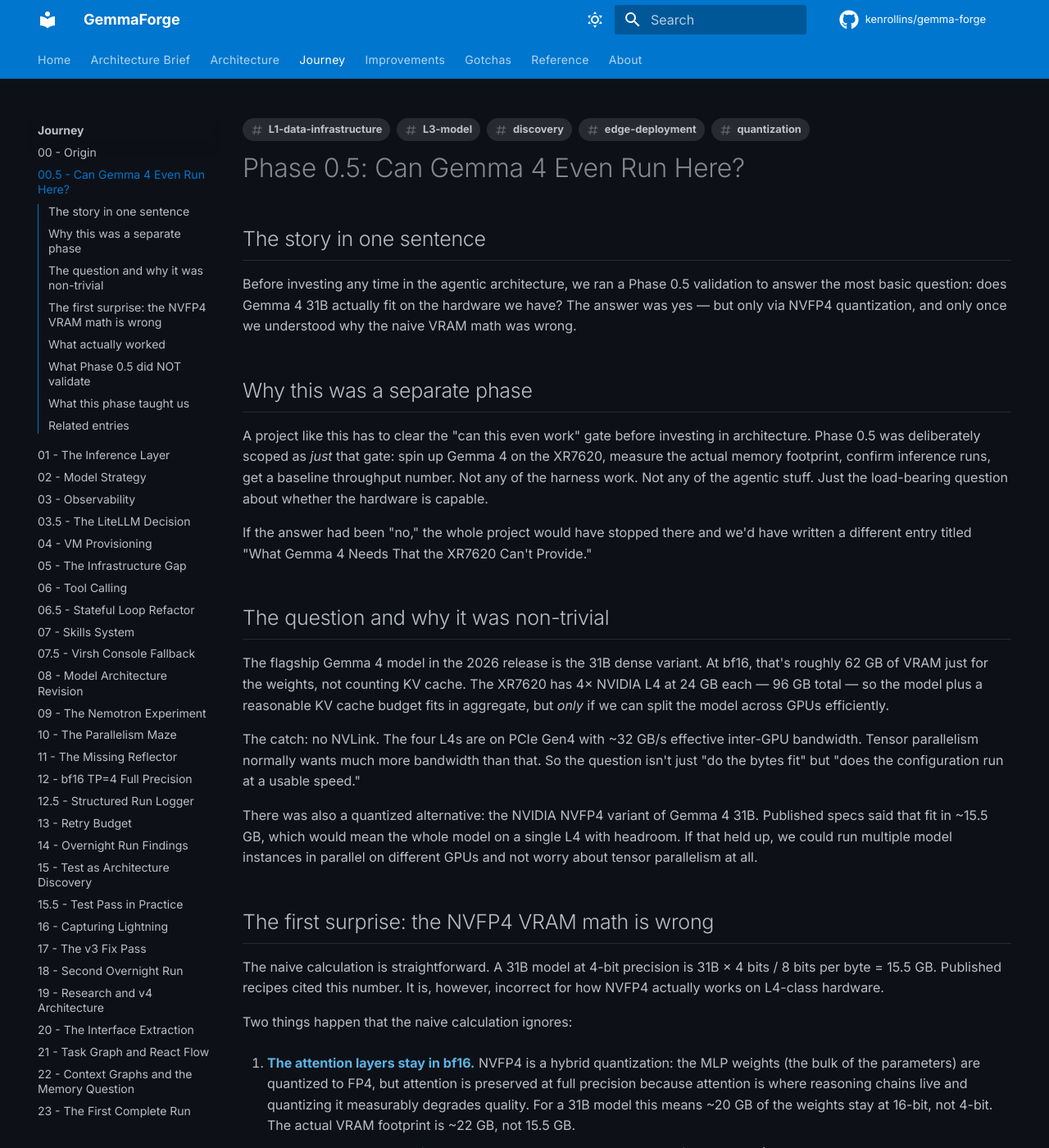
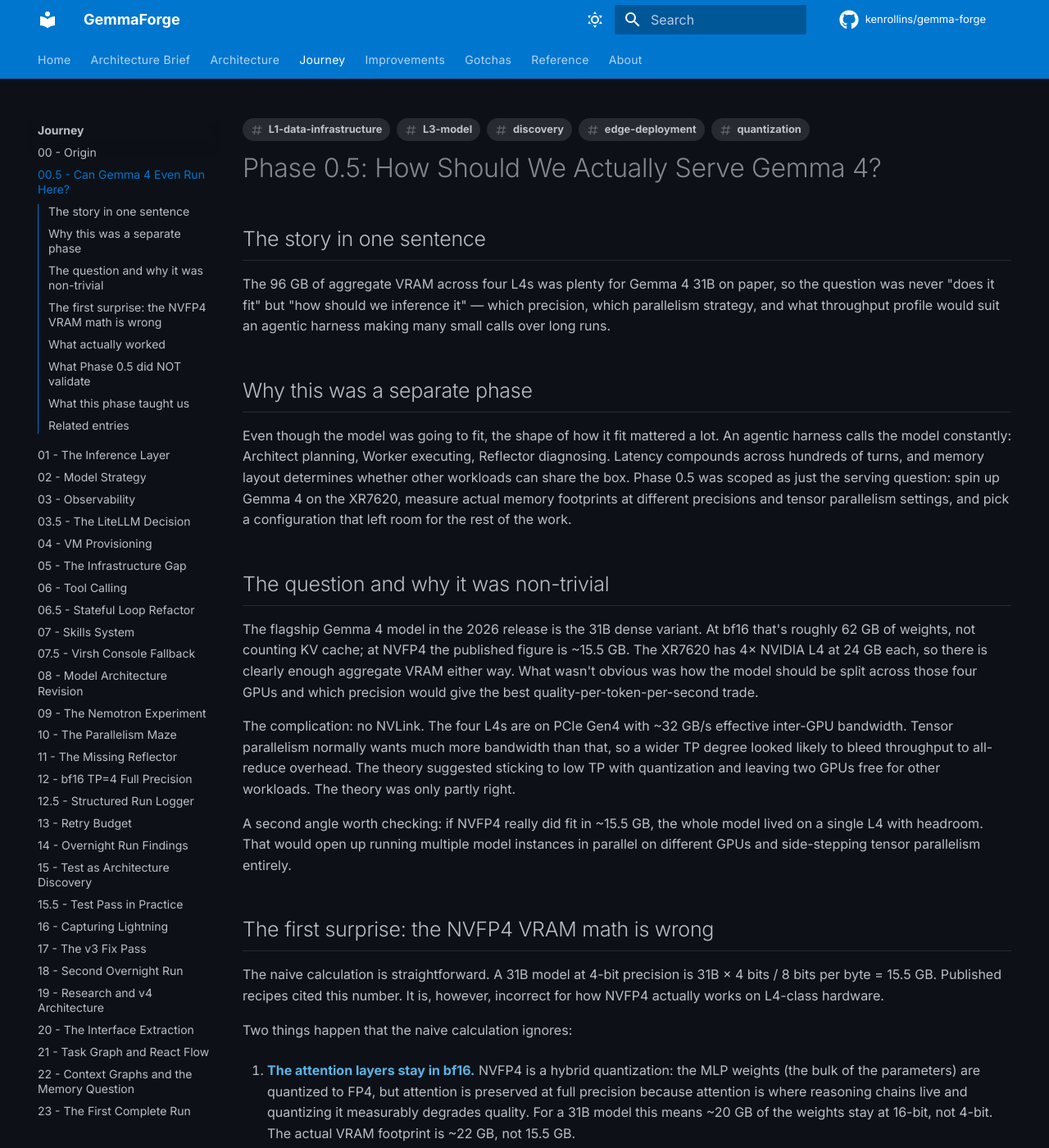
Before and after one commit to kenrollins/gemma-forge, an MkDocs documentation site: the page built from docs/journal/journey/00.5-can-gemma-4-even-run-here.md, in a window 1280 px wide and 1400 px high. Shown: the whole window at 82% size. Built offline with MkDocs 1.6.1 and Material for MkDocs 9.7.7, drawn with Linux system fonts in a browser that asks for light colours; comment, search, counter and statistics services are not loaded; some of the changed text lies outside the part shown.

Commit message:
docs(journal): reframe phase 0.5 around serving strategy
The fit question was never really in doubt — 96 GB across four L4s
accommodates Gemma 4 31B at any reasonable precision. Refocus the
entry on the real Phase 0.5 question: which precision, which tensor
parallelism degree, and which throughput profile best suit an agentic
harness making many small calls over long runs. Keep the NVFP4 VRAM
math surprise intact; it's now positioned as a finding within the
serving-strategy characterization rather than as a fit-or-fail moment.

Co-Authored-By: Claude Opus 4.6 (1M context) <noreply@anthropic.com>

```diff
--- a/docs/journal/journey/00.5-can-gemma-4-even-run-here.md
+++ b/docs/journal/journey/00.5-can-gemma-4-even-run-here.md
@@ -1,7 +1,7 @@
 ---
 id: journey-00.5-gemma-4-validation
 type: journey
-title: "Phase 0.5: Can Gemma 4 Even Run Here?"
+title: "Phase 0.5: How Should We Actually Serve Gemma 4?"
 date: 2026-04-09
 tags: [L3-model, L1-data-infrastructure, quantization, discovery, edge-deployment]
 related:
@@ -9,50 +9,51 @@ related:
   - journey/01-inference-layer
   - journey/02-model-strategy
   - gotchas/nvfp4-vram-math
-one_line: "Before anything else, we had to answer the most basic question: does Gemma 4 31B fit on four NVIDIA L4 GPUs at all? NVFP4 quantization turned out to be the enabling technology — the naive VRAM math was wrong, but the real footprint worked."
+one_line: "Gemma 4 31B was always going to fit on four L4s in aggregate — the open question was which precision, which parallelism strategy, and what throughput profile would actually suit agentic use."
 ---
 
-# Phase 0.5: Can Gemma 4 Even Run Here?
+# Phase 0.5: How Should We Actually Serve Gemma 4?
 
 ## The story in one sentence
-Before investing any time in the agentic architecture, we ran a Phase
-0.5 validation to answer the most basic question: does Gemma 4 31B
-actually fit on the hardware we have? The answer was yes — but only
-via NVFP4 quantization, and only once we understood why the naive
-VRAM math was wrong.
+The 96 GB of aggregate VRAM across four L4s was plenty for Gemma 4
+31B on paper, so the question was never "does it fit" but "how
+should we inference it" — which precision, which parallelism
+strategy, and what throughput profile would suit an agentic harness
+making many small calls over long runs.
 
 ## Why this was a separate phase
 
-A project like this has to clear the "can this even work" gate before
-investing in architecture. Phase 0.5 was deliberately scoped as
-*just* that gate: spin up Gemma 4 on the XR7620, measure the actual
-memory footprint, confirm inference runs, get a baseline throughput
-number. Not any of the harness work. Not any of the agentic stuff.
-Just the load-bearing question about whether the hardware is capable.
-
-If the answer had been "no," the whole project would have stopped
-there and we'd have written a different entry titled "What Gemma 4
-Needs That the XR7620 Can't Provide."
+Even though the model was going to fit, the shape of how it fit
+mattered a lot. An agentic harness calls the model constantly:
+Architect planning, Worker executing, Reflector diagnosing. Latency
+compounds across hundreds of turns, and memory layout determines
+whether other workloads can share the box. Phase 0.5 was scoped as
+just the serving question: spin up Gemma 4 on the XR7620, measure
+actual memory footprints at different precisions and tensor
+parallelism settings, and pick a configuration that left room for
+the rest of the work.
 
 ## The question and why it was non-trivial
 
 The flagship Gemma 4 model in the 2026 release is the 31B dense
-variant. At bf16, that's roughly 62 GB of VRAM just for the weights,
-not counting KV cache. The XR7620 has 4× NVIDIA L4 at 24 GB each —
-96 GB total — so the model plus a reasonable KV cache budget fits in
-aggregate, but *only* if we can split the model across GPUs
-efficiently.
+variant. At bf16 that's roughly 62 GB of weights, not counting KV
+cache; at NVFP4 the published figure is ~15.5 GB. The XR7620 has
+4× NVIDIA L4 at 24 GB each, so there is clearly enough aggregate
+VRAM either way. What wasn't obvious was how the model should be
+split across those four GPUs and which precision would give the
+best quality-per-token-per-second trade.
 
-The catch: no NVLink. The four L4s are on PCIe Gen4 with ~32 GB/s
-effective inter-GPU bandwidth. Tensor parallelism normally wants
-much more bandwidth than that. So the question isn't just "do the
-bytes fit" but "does the configuration run at a usable speed."
+The complication: no NVLink. The four L4s are on PCIe Gen4 with
+~32 GB/s effective inter-GPU bandwidth. Tensor parallelism normally
+wants much more bandwidth than that, so a wider TP degree looked
+likely to bleed throughput to all-reduce overhead. The theory
+suggested sticking to low TP with quantization and leaving two GPUs
+free for other workloads. The theory was only partly right.
 
-There was also a quantized alternative: the NVIDIA NVFP4 variant of
-Gemma 4 31B. Published specs said that fit in ~15.5 GB, which would
-mean the whole model on a single L4 with headroom. If that held up,
-we could run multiple model instances in parallel on different GPUs
-and not worry about tensor parallelism at all.
+A second angle worth checking: if NVFP4 really did fit in ~15.5 GB,
+the whole model lived on a single L4 with headroom. That would open
+up running multiple model instances in parallel on different GPUs
+and side-stepping tensor parallelism entirely.
 
 ## The first surprise: the NVFP4 VRAM math is wrong
 
@@ -99,11 +100,11 @@ winning configuration for Phase 0.5 was:
 - Cold load time ~180 seconds
 - GPUs 2+3 left free for other concurrent workloads
 
-This validated Phase 0.5. Gemma 4 31B runs on this hardware at a
-speed that is 3× faster than human reading speed — suitable for
-interactive agent workflows. The question "can this hardware support
-an agentic harness running Gemma 4" had a clean "yes" answer, and
-the project could proceed to Phase 1.
+This validated Phase 0.5. Gemma 4 31B served well on this hardware
+at a speed that is 3× faster than human reading speed, with two GPUs
+still free for other workloads. The question "how should we serve
+Gemma 4 for an agentic harness on this box" had a concrete answer
+that the project could build on, and Phase 1 could start.
 
 ## What Phase 0.5 did NOT validate
 
```
